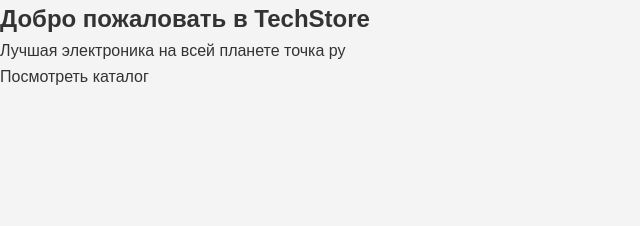
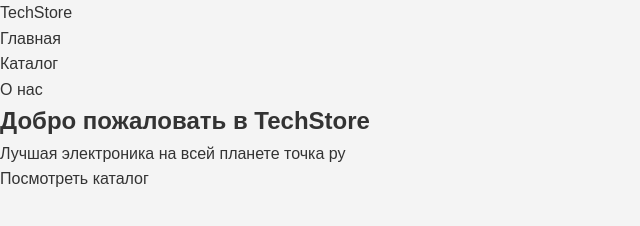
Before and after one commit to s0m1k111/Lab_14_16_TechStore_Selivanov_Belyaev, a plain HTML site: page index.html in a window 1280 px wide. Shown: the whole page, without its empty margins (0-640 px from the left). Drawn offline with Linux system fonts and the light colour scheme.

Commit message:
Added navigation menu HTML for all pages

```diff
--- a/index.html
+++ b/index.html
@@ -7,7 +7,18 @@
     <link rel="stylesheet" href="css/style.css" />
   </head>
   <body>
-    <header></header>
+    <header>
+      <div class="container">
+        <div class="logo">TechStore</div>
+        <nav>
+          <ul>
+            <li><a href="index.html">Главная</a></li>
+            <li><a href="catalog.html">Каталог</a></li>
+            <li><a href="about.html">О нас</a></li>
+          </ul>
+        </nav>
+      </div>
+    </header>
 
     <main>
       <section class="hero">
```
